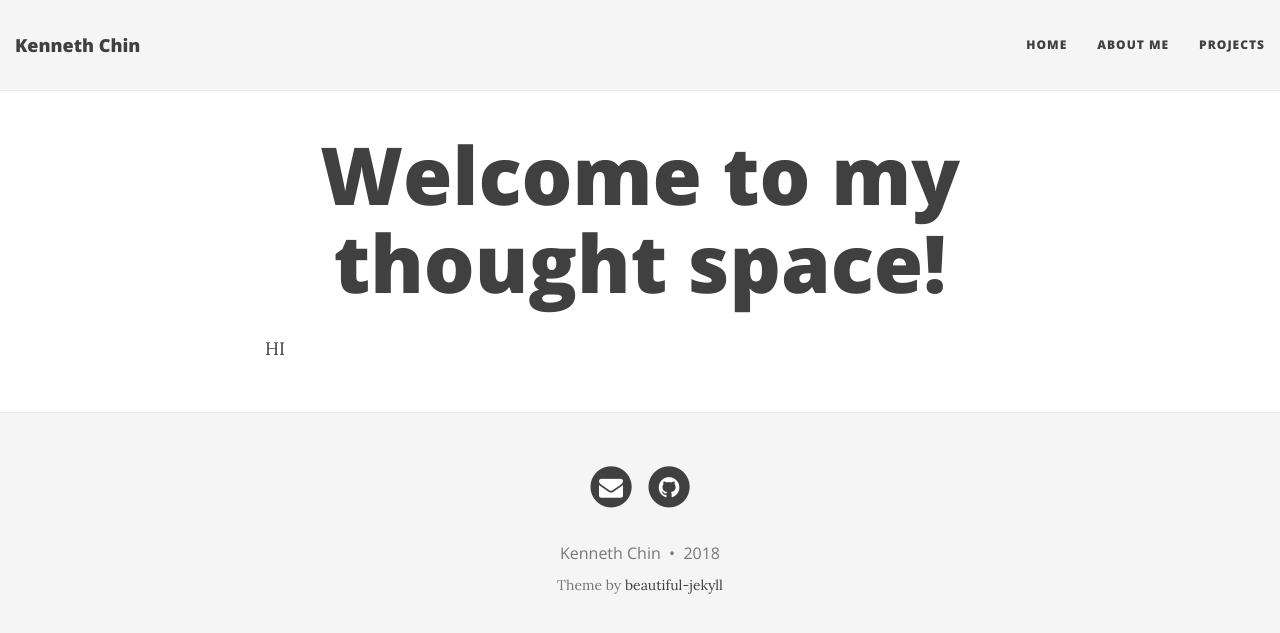
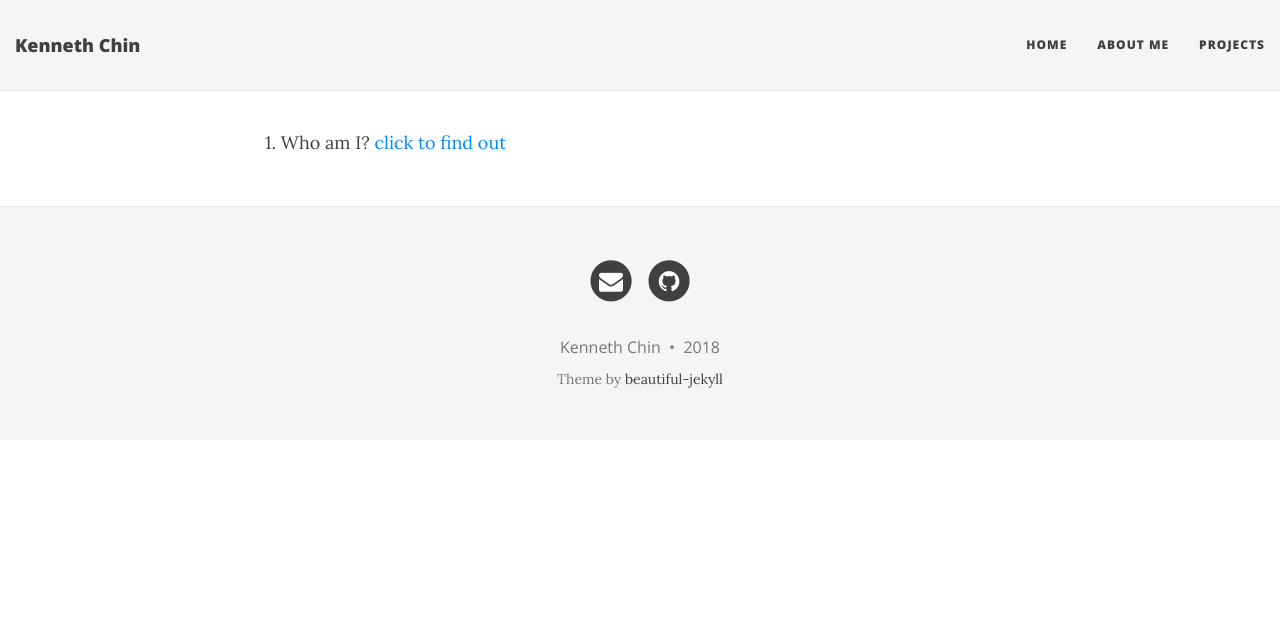
Before and after one commit to kennchin/kennchin.github.io, a Jekyll site: the page built from index.html, in a window 1280 px wide. Shown: the top 633 px of the page. Built offline with Jekyll 4.4.1, drawn with Linux system fonts in a browser that asks for light colours; nearby versions of some CDN libraries; the list of posts is cut into pages by our own code.

Commit message:
Update index.html

```diff
--- a/index.html
+++ b/index.html
@@ -1,10 +1,11 @@
 ---
 layout: page
-title: Welcome to my thought space!
-subtitle:
+title: Welcome
+subtitle:to my space!
 use-site-title: true
 ---
-HI
+ 1. Who am I?
+    <a href="https://kennchin.github.io/aboutme/">click to find out</a>
 <div class="posts-list">
   {% for post in paginator.posts %}
   <article class="post-preview">
```
